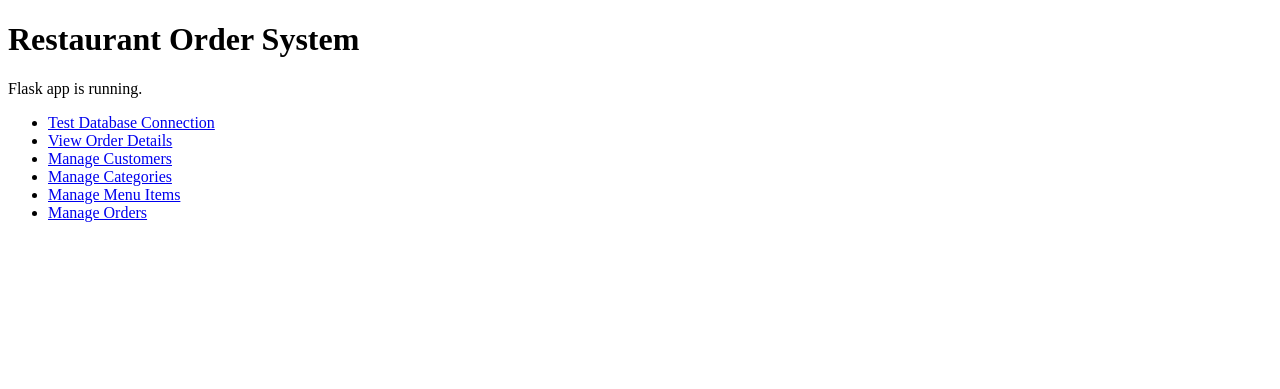
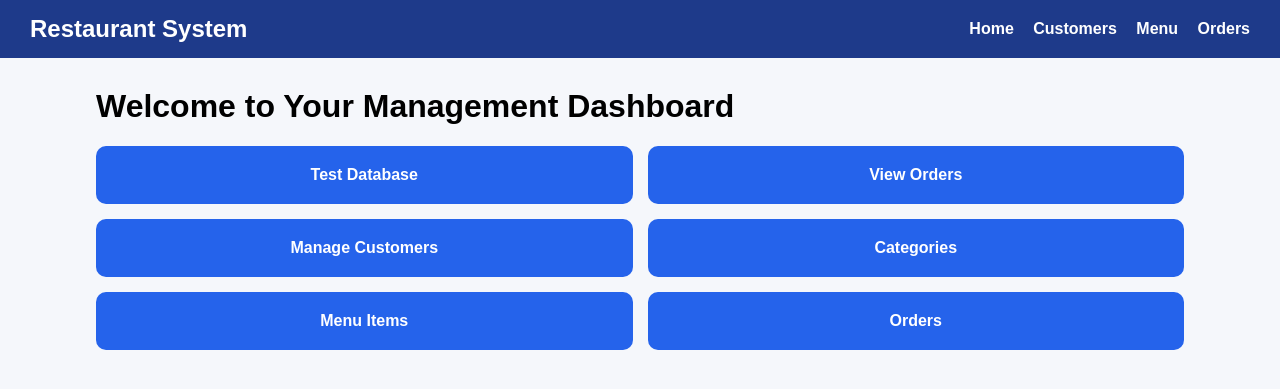
Before and after one commit to Tharshan512/Restaurant-Order-System, a Flask app: page / in a window 1280 px wide. Shown: the top 389 px of the page. Run offline with Flask 3, Linux system fonts and the light colour scheme.

Commit message:
styling1

```diff
--- a/db_config.py
+++ b/db_config.py
@@ -4,7 +4,7 @@ def get_db_connection():
     connection = mysql.connector.connect(
         host="localhost",
         user="root",
-        password="Kartikay.25",
+        password="User2002",
         database="restaurant_db"
     )
     return connection
--- /dev/null
+++ b/static/style.css
@@ -0,0 +1,99 @@
+body {
+    font-family: Arial, sans-serif;
+    background: #f5f7fb;
+    margin: 0;
+}
+
+/* NAVBAR */
+.navbar {
+    background-color: #1e3a8a;
+    padding: 15px 30px;
+    color: white;
+    display: flex;
+    justify-content: space-between;
+    align-items: center;
+}
+
+.navbar h2 {
+    margin: 0;
+}
+
+.nav-links a {
+    color: white;
+    margin-left: 15px;
+    text-decoration: none;
+    font-weight: bold;
+}
+
+.nav-links a:hover {
+    text-decoration: underline;
+}
+
+/* MAIN CONTAINER */
+.container {
+    width: 85%;
+    margin: 30px auto;
+}
+
+/* CARDS */
+.card {
+    background-color: #2563eb;
+    color: white;
+    padding: 20px;
+    border-radius: 10px;
+    text-decoration: none;
+    display: block;
+    text-align: center;
+    font-weight: bold;
+    transition: 0.3s;
+}
+
+.card:hover {
+    background-color: #1d4ed8;
+    transform: scale(1.03);
+}
+
+.grid {
+    display: grid;
+    grid-template-columns: repeat(2, 1fr);
+    gap: 15px;
+}
+
+/* TABLE */
+table {
+    width: 100%;
+    border-collapse: collapse;
+    margin-top: 20px;
+    background: white;
+    border-radius: 10px;
+    overflow: hidden;
+}
+
+th {
+    background-color: #2563eb;
+    color: white;
+    padding: 12px;
+}
+
+td {
+    padding: 10px;
+    text-align: center;
+    border-bottom: 1px solid #eee;
+}
+
+tr:hover {
+    background-color: #f0f4ff;
+}
+
+/* BUTTON */
+.btn {
+    background-color: #10b981;
+    color: white;
+    padding: 8px 14px;
+    border-radius: 6px;
+    text-decoration: none;
+}
+
+.btn:hover {
+    background-color: #059669;
+}
--- a/templates/index.html
+++ b/templates/index.html
@@ -2,18 +2,32 @@
 <html>
 <head>
     <title>Restaurant Order System</title>
+    <link rel="stylesheet" href="{{ url_for('static', filename='style.css') }}">
 </head>
 <body>
-    <h1>Restaurant Order System</h1>
-    <p>Flask app is running.</p>
 
-    <ul>
-        <li><a href="/test-db">Test Database Connection</a></li>
-        <li><a href="/order-details">View Order Details</a></li>
-        <li><a href="/customers">Manage Customers</a></li>
-        <li><a href="/categories">Manage Categories</a></li>
-        <li><a href="/menu-items">Manage Menu Items</a></li>
-        <li><a href="/orders">Manage Orders</a></li>
-    </ul>
+    <div class="navbar">
+        <h2>Restaurant System</h2>
+        <div class="nav-links">
+            <a href="/">Home</a>
+            <a href="/customers">Customers</a>
+            <a href="/menu-items">Menu</a>
+            <a href="/orders">Orders</a>
+        </div>
+    </div>
+
+    <div class="container">
+        <h1>Welcome to Your Management Dashboard</h1>
+
+        <div class="grid">
+            <a href="/test-db" class="card">Test Database</a>
+            <a href="/order-details" class="card">View Orders</a>
+            <a href="/customers" class="card">Manage Customers</a>
+            <a href="/categories" class="card">Categories</a>
+            <a href="/menu-items" class="card">Menu Items</a>
+            <a href="/orders" class="card">Orders</a>
+        </div>
+    </div>
+
 </body>
 </html>
```
Also changed, not shown: style.css (deleted).
